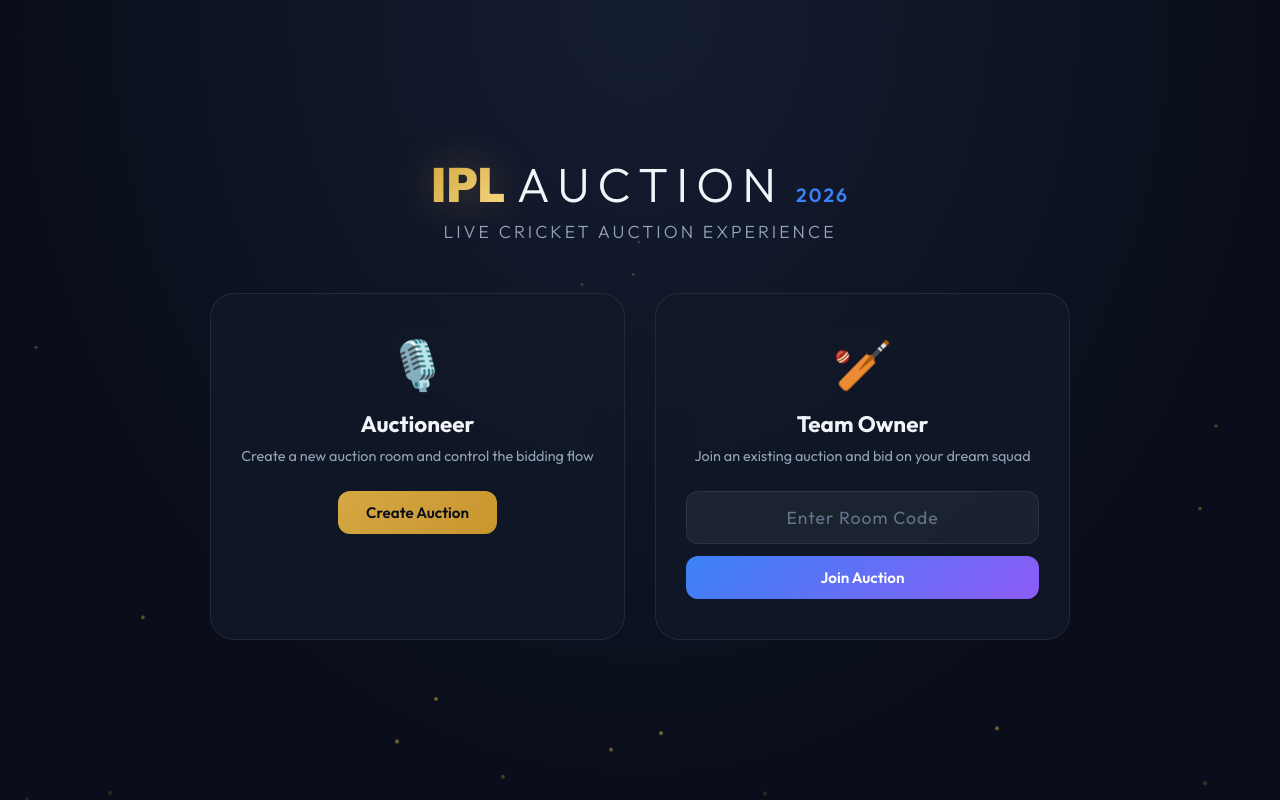
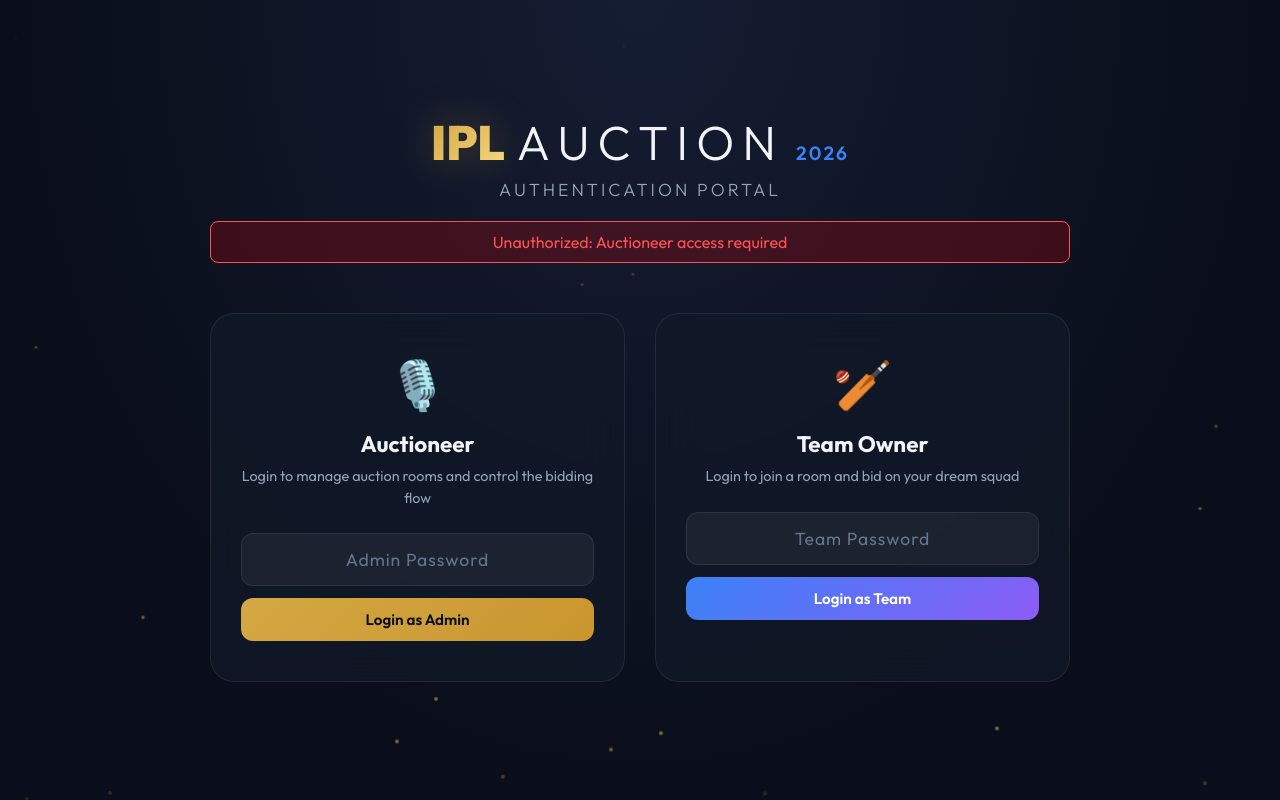
Before and after one commit to JashVakharia34/IPL-Auction, a Flask app: a page that uses templates/index.html in a window 1280 px wide. Run offline with Flask 3, Linux system fonts and the light colour scheme; tables that the repository leaves empty hold one stand-in row (values such as "Sample post").

Commit message:
Phase 2: Implement Role-based Authentication and user dashboards

```diff
--- a/app.py
+++ b/app.py
@@ -3,8 +3,9 @@
 import string
 import random
 from datetime import datetime
+from functools import wraps
 from typing import Any, Dict
-from flask import Flask, render_template, request, jsonify
+from flask import Flask, render_template, request, jsonify, session, redirect, url_for
 from flask_socketio import SocketIO, emit, join_room, leave_room
 from config import Config
 from models import db, Auction, Team, Player, Bid
@@ -22,6 +23,25 @@
 
 # In-memory auction state for timers
 auction_timers: Dict[str, Dict[str, Any]] = {}
+
+# ─── MIDDLEWARE DEFINITIONS ───
+
+def auctioneer_required(f):
+    @wraps(f)
+    def decorated_function(*args, **kwargs):
+        if session.get('role') != 'auctioneer':
+            return redirect(url_for('index', error='Unauthorized: Auctioneer access required'))
+        return f(*args, **kwargs)
+    return decorated_function
+
+def team_required(f):
+    @wraps(f)
+    def decorated_function(*args, **kwargs):
+        if session.get('role') not in ['team', 'auctioneer']:
+            return redirect(url_for('index', error='Unauthorized: Team access required'))
+        return f(*args, **kwargs)
+    return decorated_function
+
 
 
 def generate_room_code():
@@ -91,10 +111,47 @@
 
 @app.route("/")
 def index():
+    # If already logged in, redirect to respective dashboard
+    if session.get('role') == 'auctioneer':
+        return redirect(url_for('auctioneer_dashboard'))
+    elif session.get('role') == 'team':
+        return redirect(url_for('team_dashboard'))
     return render_template("index.html")
+
+@app.route("/api/login", methods=["POST"])
+def login():
+    data = request.json
+    role = data.get("role")
+    password = data.get("password")
+
+    if role == "auctioneer" and password == app.config["AUCTIONEER_PASSWORD"]:
+        session["role"] = "auctioneer"
+        return jsonify({"success": True, "redirect": url_for("auctioneer_dashboard")})
+    elif role == "team" and password == app.config["TEAM_PASSWORD"]:
+        session["role"] = "team"
+        return jsonify({"success": True, "redirect": url_for("team_dashboard")})
+
+    return jsonify({"success": False, "message": "Invalid password"}), 401
+
+@app.route("/logout")
+def logout():
+    session.clear()
+    return redirect(url_for("index"))
+
+@app.route("/auctioneer")
+@auctioneer_required
+def auctioneer_dashboard():
+    active_auctions = Auction.query.order_by(Auction.created_at.desc()).all()
+    return render_template("auctioneer_dashboard.html", auctions=active_auctions)
+
+@app.route("/team")
+@team_required
+def team_dashboard():
+    return render_template("team_dashboard.html")
 
 
 @app.route("/admin/<room_code>")
+@auctioneer_required
 def admin_panel(room_code):
     auction = Auction.query.filter_by(room_code=room_code).first()
     if not auction:
@@ -103,6 +160,7 @@
 
 
 @app.route("/auction/<room_code>/<int:team_id>")
+@team_required
 def auction_room(room_code, team_id):
     auction = Auction.query.filter_by(room_code=room_code).first()
     if not auction:
@@ -114,6 +172,7 @@
 
 
 @app.route("/api/create-auction", methods=["POST"])
+@auctioneer_required
 def create_auction():
     try:
         room_code = generate_room_code()
--- a/config.py
+++ b/config.py
@@ -8,6 +8,10 @@
 
 class Config:
     SECRET_KEY = os.environ.get('SECRET_KEY') or 'super-secret-ipl-key-2026'
+
+    # Authentication
+    AUCTIONEER_PASSWORD = os.environ.get('AUCTIONEER_PASSWORD') or 'ipl2026admin'
+    TEAM_PASSWORD = os.environ.get('TEAM_PASSWORD') or 'bidder2026'
 
     # Database
     # Default to a local SQLite database if DATABASE_URL is not set (e.g. for local dev)
--- a/templates/index.html
+++ b/templates/index.html
@@ -1,14 +1,17 @@
 <!DOCTYPE html>
 <html lang="en">
+
 <head>
     <meta charset="UTF-8">
     <meta name="viewport" content="width=device-width, initial-scale=1.0">
-    <title>IPL Auction 2026 — Live Bidding</title>
-    <meta name="description" content="Live IPL-style cricket auction with real-time bidding">
+    <title>IPL Auction 2026 — Login</title>
+    <meta name="description" content="Login to the IPL Cricket Auction">
     <link rel="preconnect" href="https://fonts.googleapis.com">
-    <link href="https://fonts.googleapis.com/css2?family=Outfit:wght@300;400;500;600;700;800;900&display=swap" rel="stylesheet">
+    <link href="https://fonts.googleapis.com/css2?family=Outfit:wght@300;400;500;600;700;800;900&display=swap"
+        rel="stylesheet">
     <link rel="stylesheet" href="/static/css/style.css">
 </head>
+
 <body class="landing-page">
     <div class="bg-particles" id="particles"></div>
 
@@ -21,57 +24,52 @@
                     <span class="logo-year">2026</span>
                 </h1>
             </div>
-            <p class="tagline">Live Cricket Auction Experience</p>
+            <p class="tagline">Authentication Portal</p>
+            {% if request.args.get('error') %}
+            <div class="error-banner"
+                style="background: rgba(255, 0,0,0.2); color: #ff5252; padding: 10px; border-radius: 8px; margin-top: 20px; text-align: center; border: 1px solid #ff5252;">
+                {{ request.args.get('error') }}
+            </div>
+            {% endif %}
         </header>
 
         <div class="landing-cards">
-            <!-- Create Auction Card -->
-            <div class="action-card admin-card" id="createCard">
+            <!-- Auctioneer Login Card -->
+            <div class="action-card admin-card">
                 <div class="card-icon">🎙️</div>
                 <h2>Auctioneer</h2>
-                <p>Create a new auction room and control the bidding flow</p>
-                <button class="btn btn-primary btn-glow" id="createBtn">
-                    Create Auction
-                    <span class="btn-shine"></span>
-                </button>
+                <p>Login to manage auction rooms and control the bidding flow</p>
+                <form id="auctioneerForm" class="join-form">
+                    <input type="password" id="auctioneerPassword" placeholder="Admin Password" class="input-styled"
+                        required>
+                    <button type="submit" class="btn btn-primary btn-glow" id="auctioneerLoginBtn">
+                        Login as Admin
+                        <span class="btn-shine"></span>
+                    </button>
+                    <p class="error-text" id="auctioneerError"
+                        style="color: #ff5252; font-size: 0.9rem; margin-top: 10px; display: none;"></p>
+                </form>
             </div>
 
-            <!-- Join Auction Card -->
-            <div class="action-card team-card" id="joinCard">
+            <!-- Team Login Card -->
+            <div class="action-card team-card">
                 <div class="card-icon">🏏</div>
                 <h2>Team Owner</h2>
-                <p>Join an existing auction and bid on your dream squad</p>
-                <form id="joinForm" class="join-form">
-                    <input type="text" id="roomCodeInput" placeholder="Enter Room Code"
-                           maxlength="6" class="input-styled" autocomplete="off" required>
-                    <button type="submit" class="btn btn-secondary btn-glow">
-                        Join Auction
+                <p>Login to join a room and bid on your dream squad</p>
+                <form id="teamForm" class="join-form">
+                    <input type="password" id="teamPassword" placeholder="Team Password" class="input-styled" required>
+                    <button type="submit" class="btn btn-secondary btn-glow" id="teamLoginBtn">
+                        Login as Team
                         <span class="btn-shine"></span>
                     </button>
+                    <p class="error-text" id="teamError"
+                        style="color: #ff5252; font-size: 0.9rem; margin-top: 10px; display: none;"></p>
                 </form>
-            </div>
-        </div>
-
-        <!-- Team Selection Modal -->
-        <div class="modal-overlay" id="teamModal" style="display:none;">
-            <div class="modal-content">
-                <h2>Select Your Team</h2>
-                <p class="modal-subtitle" id="modalRoomCode"></p>
-                <div class="team-grid" id="teamGrid"></div>
-                <button class="btn btn-ghost" id="closeModal">Cancel</button>
             </div>
         </div>
     </div>
 
     <script>
-        const createBtn = document.getElementById('createBtn');
-        const joinForm = document.getElementById('joinForm');
-        const roomCodeInput = document.getElementById('roomCodeInput');
-        const teamModal = document.getElementById('teamModal');
-        const teamGrid = document.getElementById('teamGrid');
-        const modalRoomCode = document.getElementById('modalRoomCode');
-        const closeModal = document.getElementById('closeModal');
-
         // Particles
         const particlesEl = document.getElementById('particles');
         for (let i = 0; i < 30; i++) {
@@ -83,72 +81,48 @@
             particlesEl.appendChild(p);
         }
 
-        createBtn.addEventListener('click', async () => {
-            createBtn.disabled = true;
-            createBtn.textContent = 'Creating...';
+        async function handleLogin(e, role, passwordId, errorId, btnId) {
+            e.preventDefault();
+            const password = document.getElementById(passwordId).value;
+            const errorEl = document.getElementById(errorId);
+            const btn = document.getElementById(btnId);
+
+            btn.disabled = true;
+            btn.textContent = 'Authenticating...';
+            errorEl.style.display = 'none';
+
             try {
-                const res = await fetch('/api/create-auction', { method: 'POST' });
+                const res = await fetch('/api/login', {
+                    method: 'POST',
+                    headers: { 'Content-Type': 'application/json' },
+                    body: JSON.stringify({ role, password })
+                });
                 const data = await res.json();
-                window.location.href = data.admin_url;
+
+                if (data.success) {
+                    window.location.href = data.redirect;
+                } else {
+                    errorEl.textContent = data.message || 'Login failed';
+                    errorEl.style.display = 'block';
+                    btn.disabled = false;
+                    btn.textContent = role === 'auctioneer' ? 'Login as Admin' : 'Login as Team';
+                }
             } catch (err) {
-                alert('Failed to create auction');
-                createBtn.disabled = false;
-                createBtn.textContent = 'Create Auction';
+                errorEl.textContent = 'Network error. Please try again.';
+                errorEl.style.display = 'block';
+                btn.disabled = false;
+                btn.textContent = role === 'auctioneer' ? 'Login as Admin' : 'Login as Team';
             }
+        }
+
+        document.getElementById('auctioneerForm').addEventListener('submit', (e) => {
+            handleLogin(e, 'auctioneer', 'auctioneerPassword', 'auctioneerError', 'auctioneerLoginBtn');
         });
 
-        joinForm.addEventListener('submit', async (e) => {
-            e.preventDefault();
-            const code = roomCodeInput.value.trim().toUpperCase();
-            if (!code) return;
-
-            try {
-                const res = await fetch(`/api/auction/${code}`);
-                if (!res.ok) throw new Error('Not found');
-                const data = await res.json();
-
-                modalRoomCode.textContent = `Room: ${code}`;
-                teamGrid.innerHTML = '';
-
-                data.teams.forEach(team => {
-                    const card = document.createElement('div');
-                    card.className = 'team-select-card';
-                    card.style.setProperty('--team-color', team.color);
-                    card.innerHTML = `
-                        <div class="team-emoji">${team.logo_emoji}</div>
-                        <div class="team-name">${team.name}</div>
-                        <div class="team-status ${team.is_connected ? 'taken' : 'available'}">
-                            ${team.is_connected ? '🔴 Taken' : '🟢 Available'}
-                        </div>
-                    `;
-                    if (!team.is_connected) {
-                        card.addEventListener('click', () => {
-                            window.location.href = `/auction/${code}/${team.id}`;
-                        });
-                    } else {
-                        card.classList.add('disabled');
-                    }
-                    teamGrid.appendChild(card);
-                });
-
-                teamModal.style.display = 'flex';
-            } catch (err) {
-                alert('Auction not found! Check the room code.');
-            }
-        });
-
-        closeModal.addEventListener('click', () => {
-            teamModal.style.display = 'none';
-        });
-
-        teamModal.addEventListener('click', (e) => {
-            if (e.target === teamModal) teamModal.style.display = 'none';
-        });
-
-        // Auto-uppercase room code
-        roomCodeInput.addEventListener('input', (e) => {
-            e.target.value = e.target.value.toUpperCase();
+        document.getElementById('teamForm').addEventListener('submit', (e) => {
+            handleLogin(e, 'team', 'teamPassword', 'teamError', 'teamLoginBtn');
         });
     </script>
 </body>
+
 </html>
```
Also changed, not shown: templates/auctioneer_dashboard.html (added, +199 -0 lines), templates/team_dashboard.html (added, +169 -0 lines).
